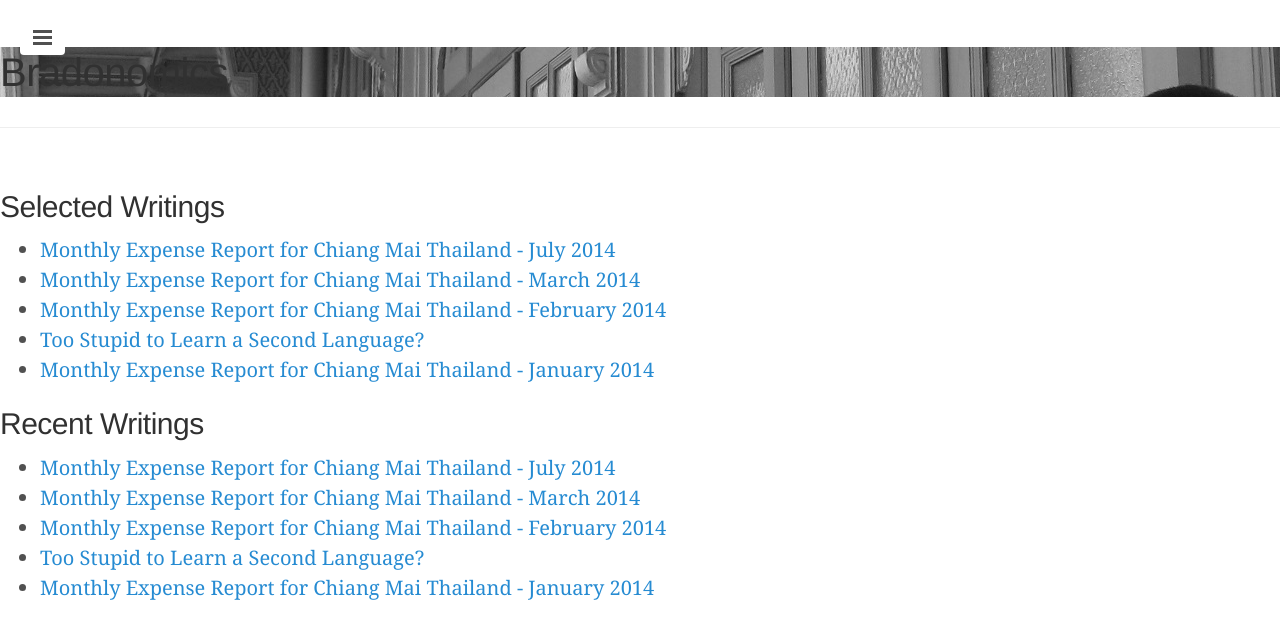
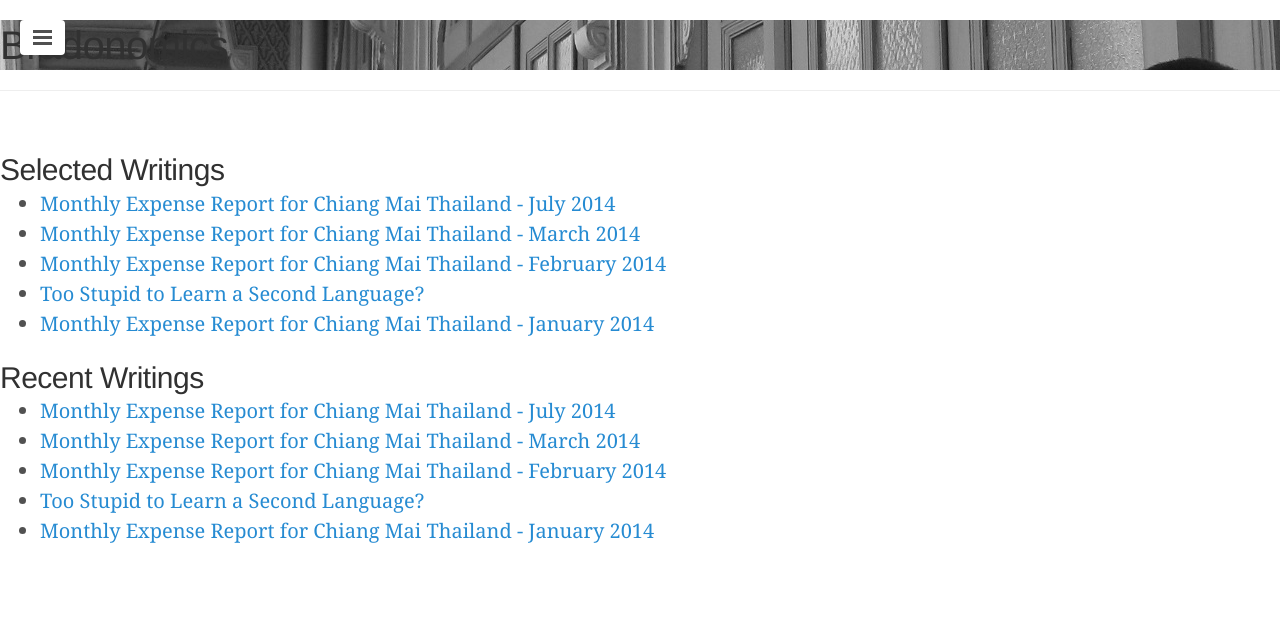
Before and after one commit to snowdj/bradonomics.github.io, a Jekyll site: the page built from index.html, in a window 1280 px wide. Shown: the top 639 px of the page. Built offline with Jekyll 4.4.1, drawn with Linux system fonts in a browser that asks for light colours; some web fonts are replaced; the list of posts is cut into pages by our own code.

Commit message:
Changed h-tag margin

```diff
--- a/css/style.css
+++ b/css/style.css
@@ -56,7 +56,7 @@ a:focus {
 }
 
 h1, h2, h3, h4, h5, h6 {
-  margin-bottom: .5rem;
+  margin: 0;
   font-family: "PT Sans", Helvetica, Arial, sans-serif;
   font-weight: 400;
   line-height: 1.25;
```
